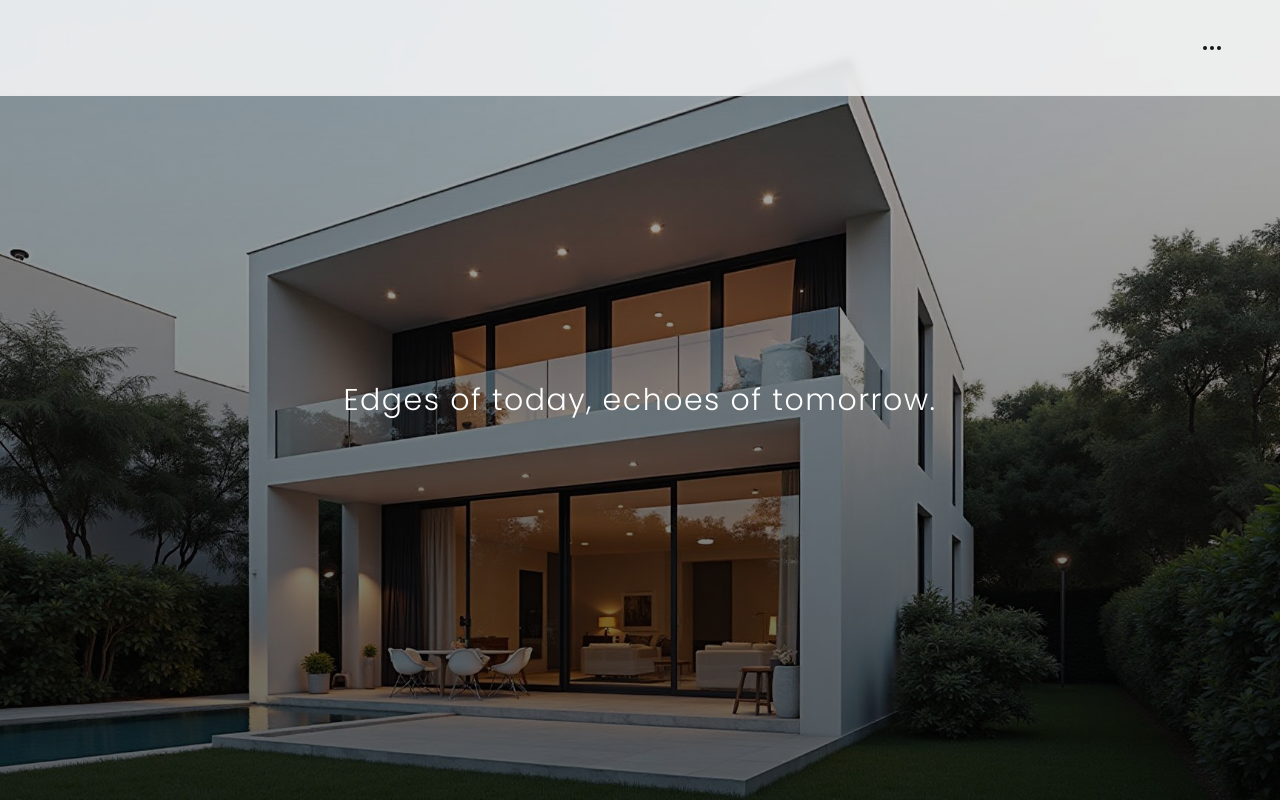
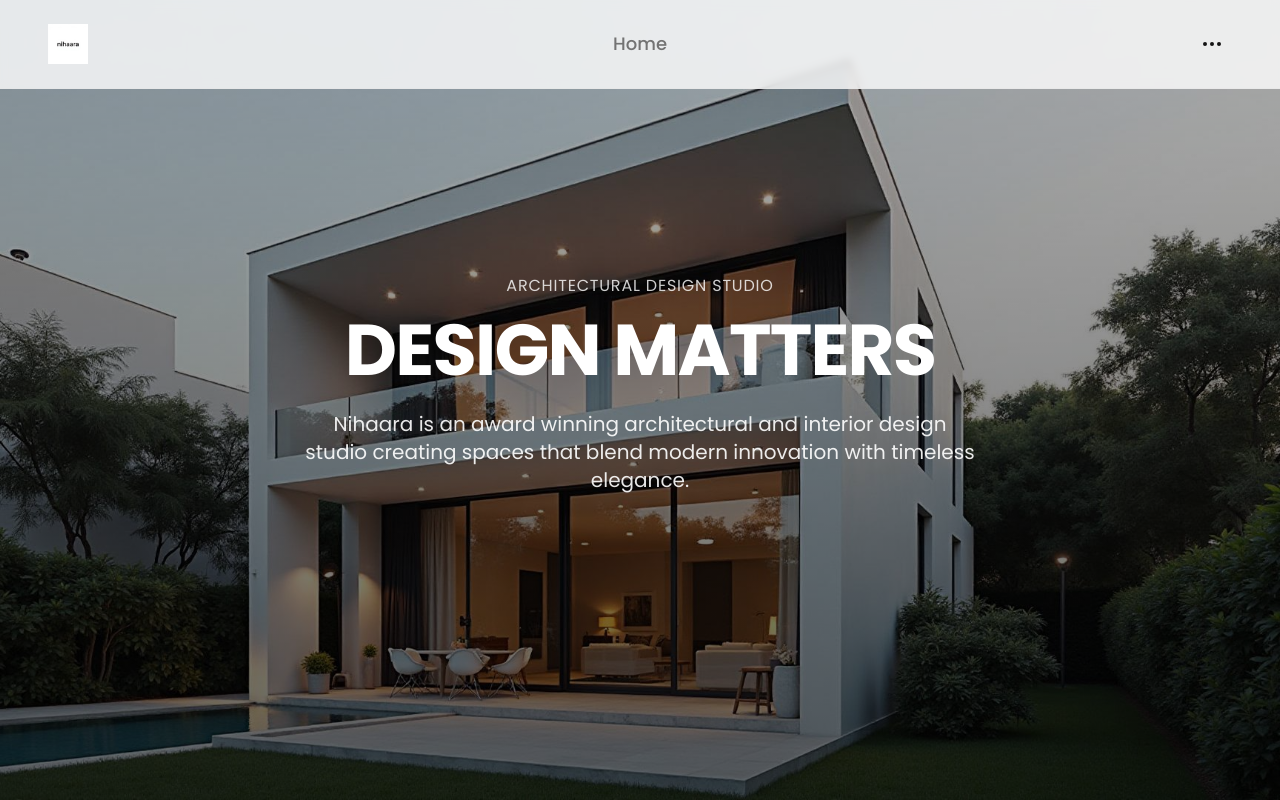
Before and after one commit to radaravg/nihaara-architects-digital-canvas, a React (Vite) app: page / in a window 1280 px wide. Built offline with nearby package versions, Linux system fonts and the light colour scheme.

Commit message:
Refactor: Improve home page design

```diff
--- a/src/components/Header.tsx
+++ b/src/components/Header.tsx
@@ -29,8 +29,7 @@ const Header = () => {
     <>
       <header className="fixed top-0 left-0 right-0 z-50 bg-background/80 backdrop-blur-sm border-b border-border/50">
         <div className="container-custom flex items-center justify-between py-4 md:py-6">
-          <div className="flex items-center">
-            {location.pathname !== "/" && (
+          {/* Logo - always left-aligned */}
           <button
             onClick={() => navigate('/')}
             className="hover:opacity-80 transition-opacity duration-300"
@@ -41,26 +40,12 @@ const Header = () => {
               className="h-8 md:h-10 w-auto animate-fade-in"
             />
           </button>
-            )}
-          </div>
 
+          {/* Page name - show on all pages */}
           <div className="hidden md:block">
-            {location.pathname === "/" ? (
-              <button
-                onClick={() => navigate('/')}
-                className="hover:opacity-80 transition-opacity duration-300"
-              >
-                <img
-                  src="/lovable-uploads/nihaara-logo.png"
-                  alt="Nihaara Architects"
-                  className="h-8 md:h-10 w-auto animate-fade-in"
-                />
-              </button>
-            ) : (
             <span className="body-text font-medium text-muted-foreground">
               {getPageName()}
             </span>
-            )}
           </div>
 
           <button
--- a/src/pages/Home.tsx
+++ b/src/pages/Home.tsx
@@ -20,10 +20,18 @@ const Home = () => {
           <ImageSlideshow />
 
           <div className="relative z-10 min-h-screen flex items-center justify-center">
-            <div className="text-center px-6">
-              <h1 className="tagline text-white animate-fade-in">
-                Edges of today, echoes of tomorrow.
-              </h1>
+            <div className="text-center px-6 max-w-4xl">
+              <div className="mb-8">
+                <p className="text-white/80 text-sm md:text-base tracking-wider uppercase mb-4 animate-fade-in">
+                  ARCHITECTURAL DESIGN STUDIO
+                </p>
+                <h1 className="text-4xl md:text-6xl lg:text-7xl font-bold text-white mb-6 tracking-tight animate-fade-in" style={{ animationDelay: '0.2s' }}>
+                  DESIGN MATTERS
+                </h1>
+                <p className="text-white/90 text-lg md:text-xl max-w-2xl mx-auto leading-relaxed animate-fade-in" style={{ animationDelay: '0.4s' }}>
+                  Nihaara is an award winning architectural and interior design studio creating spaces that blend modern innovation with timeless elegance.
+                </p>
+              </div>
             </div>
           </div>
         </div>
```
Lines whose indentation alone changed are shown as unchanged.
